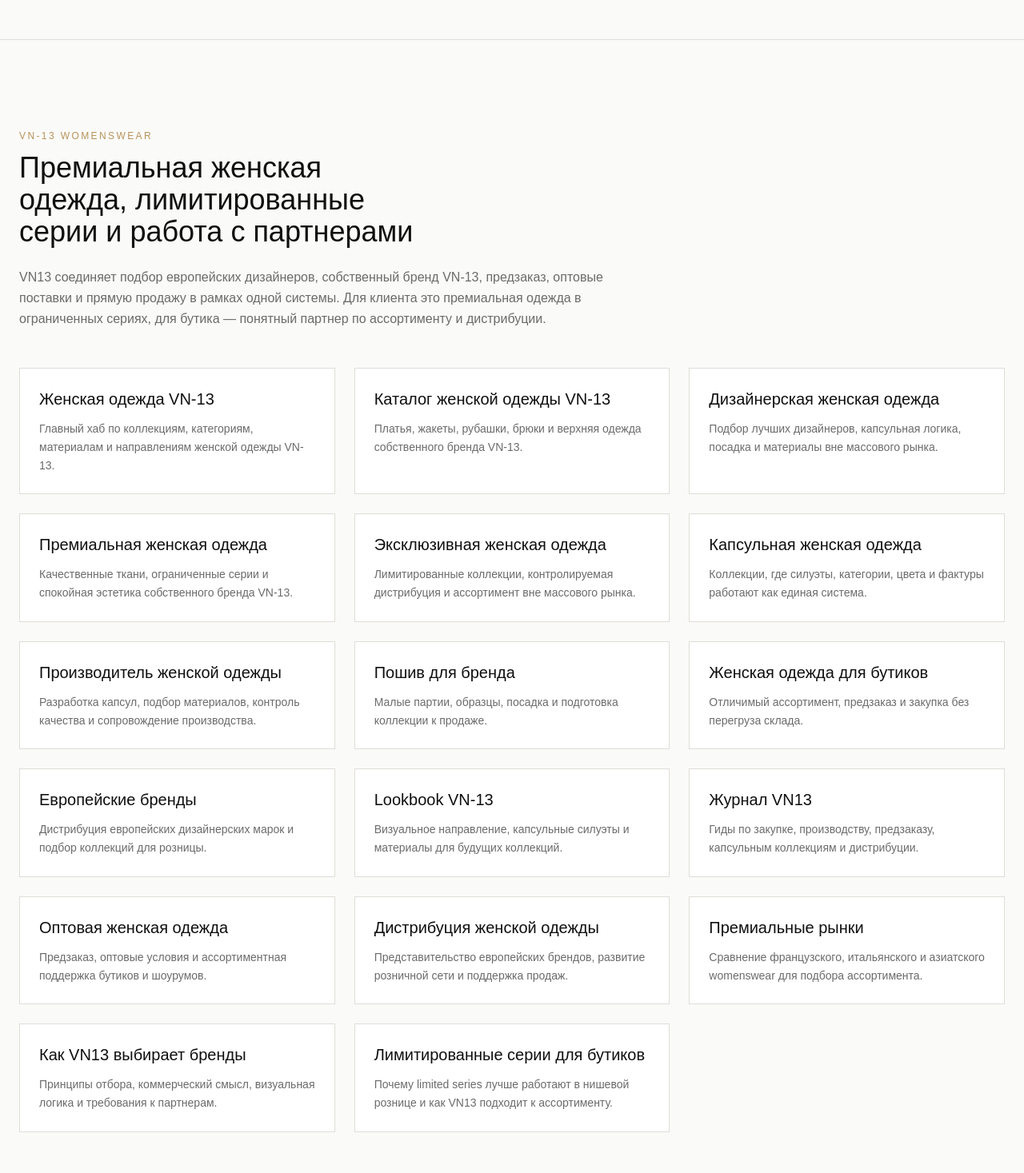
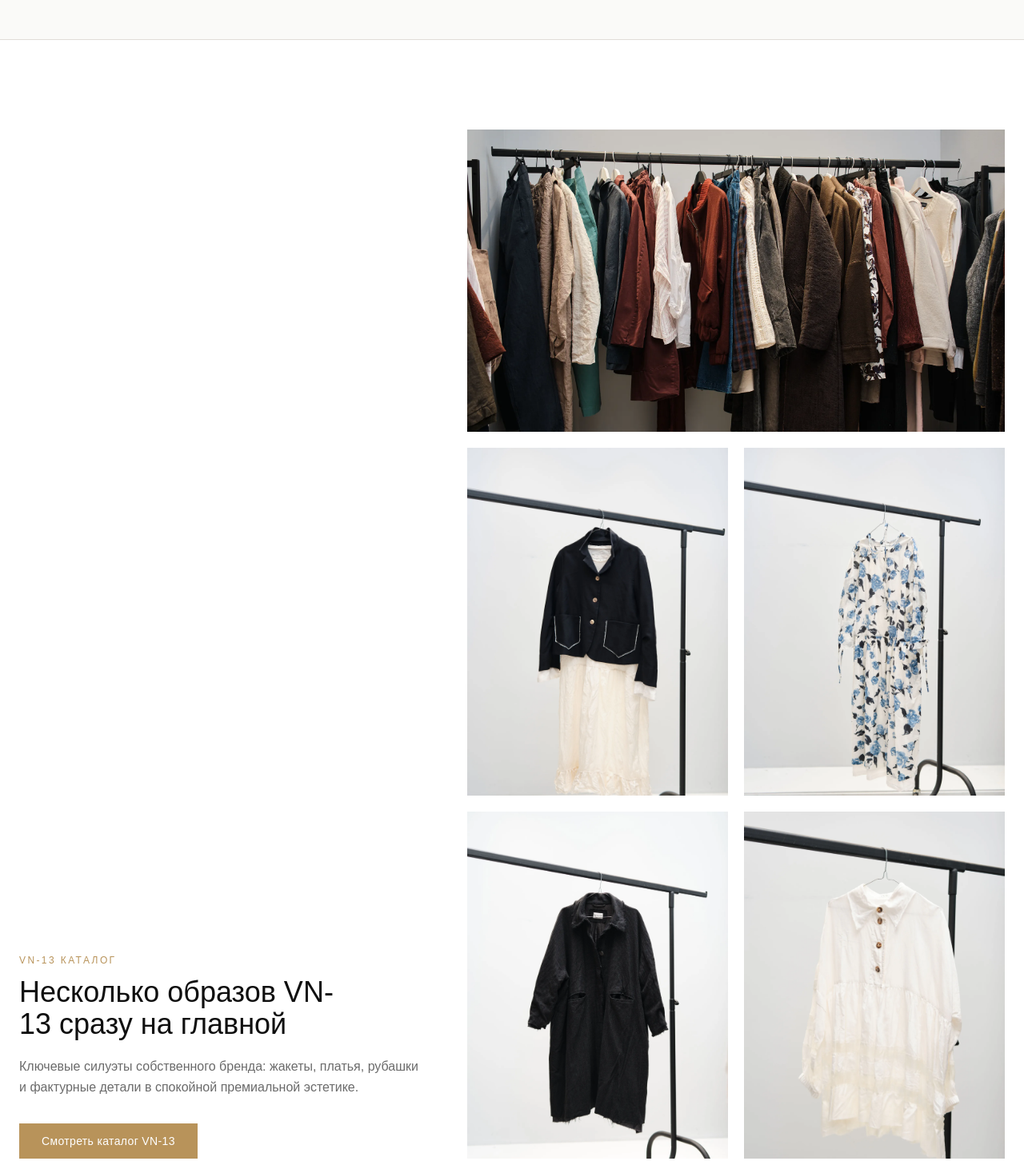
Before and after one commit to coffeeshop13/vn-13, a Next.js app: page / in a window 1280 px wide. Shown: the part 1330-2797 px from the top of the page at 80% size. Built offline with nearby package versions, Linux system fonts and the light colour scheme.

Commit message:
Add VN13 showcase to homepage

```diff
--- a/app/page.tsx
+++ b/app/page.tsx
@@ -1,6 +1,7 @@
 import Header from '@/components/Header'
 import Hero from '@/components/Hero'
 import Stats from '@/components/Stats'
+import VN13Showcase from '@/components/VN13Showcase'
 import PortfolioGrid from '@/components/PortfolioGrid'
 import SeoHub from '@/components/SeoHub'
 import CategorySeoLinks from '@/components/CategorySeoLinks'
@@ -13,6 +14,7 @@ export default function Home() {
       <Header />
       <Hero />
       <Stats />
+      <VN13Showcase />
       <SeoHub />
       <CategorySeoLinks />
       <PortfolioGrid />
--- /dev/null
+++ b/components/VN13Showcase.tsx
@@ -0,0 +1,83 @@
+'use client'
+
+import Image from 'next/image'
+import Link from 'next/link'
+import { useLanguage } from '@/lib/context/LanguageContext'
+
+const featuredLooks = [
+  {
+    src: '/brands/vn13-catalog/vn13-black-jacket-white-layered-dress.webp',
+    alt: 'VN13 black jacket with white layered dress',
+  },
+  {
+    src: '/brands/vn13-catalog/vn13-blue-floral-designer-dress.webp',
+    alt: 'VN13 blue floral designer dress',
+  },
+  {
+    src: '/brands/vn13-catalog/vn13-black-textured-designer-coat.webp',
+    alt: 'VN13 black textured designer coat',
+  },
+  {
+    src: '/brands/vn13-catalog/vn13-white-oversize-designer-shirt.webp',
+    alt: 'VN13 white oversize designer shirt',
+  },
+]
+
+export default function VN13Showcase() {
+  const { translations } = useLanguage()
+
+  return (
+    <section style={{ borderTop: '1px solid #e0ddd8', backgroundColor: '#fff' }}>
+      <div className="max-w-7xl mx-auto px-6 py-20 md:py-28">
+        <div className="grid lg:grid-cols-[1.05fr_1.4fr] gap-10 lg:gap-14 items-end">
+          <div className="max-w-xl">
+            <p className="text-xs tracking-[0.2em] uppercase mb-3" style={{ color: '#b8935a' }}>
+              {translations.vn13ShowcaseEyebrow}
+            </p>
+            <h2 className="text-3xl md:text-4xl font-light mb-5 text-balance" style={{ color: '#0f0f0f' }}>
+              {translations.vn13ShowcaseTitle}
+            </h2>
+            <p className="text-base leading-relaxed mb-8" style={{ color: '#6b6b6b' }}>
+              {translations.vn13ShowcaseDescription}
+            </p>
+            <Link
+              href="/vn-13-brand"
+              className="inline-flex items-center justify-center px-7 py-3 text-sm font-medium tracking-wide transition-colors duration-200 hover:bg-[#a07e4a]"
+              style={{ backgroundColor: '#b8935a', color: '#fff' }}
+            >
+              {translations.vn13ShowcaseButton}
+            </Link>
+          </div>
+
+          <div className="grid grid-cols-2 gap-4 sm:gap-5">
+            <Link href="/vn-13-brand" className="group col-span-2 block">
+              <div className="relative overflow-hidden bg-[#f6f2ec]" style={{ aspectRatio: '16 / 9' }}>
+                <Image
+                  src="/brands/vn13-catalog/vn13-designer-womenswear-collection.webp"
+                  alt="VN13 designer womenswear collection"
+                  fill
+                  sizes="(max-width: 1024px) 100vw, 58vw"
+                  className="object-cover transition-transform duration-500 group-hover:scale-105"
+                />
+              </div>
+            </Link>
+
+            {featuredLooks.map((look) => (
+              <Link key={look.src} href="/vn-13-brand" className="group block">
+                <div className="relative overflow-hidden bg-[#f6f2ec]" style={{ aspectRatio: '3 / 4' }}>
+                  <Image
+                    src={look.src}
+                    alt={look.alt}
+                    fill
+                    sizes="(max-width: 640px) 50vw, (max-width: 1024px) 45vw, 28vw"
+                    className="object-cover transition-transform duration-500 group-hover:scale-105"
+                  />
+                </div>
+              </Link>
+            ))}
+          </div>
+        </div>
+      </div>
+    </section>
+  )
+}
--- a/lib/translations/de.json
+++ b/lib/translations/de.json
@@ -17,6 +17,10 @@
   "statsPartners": "Partner",
   "statsCities": "Globale Städte",
   "statsRetail": "Einzelhandelspartner",
+  "vn13ShowcaseEyebrow": "VN-13 Katalog",
+  "vn13ShowcaseTitle": "Ein erster Blick auf VN-13 direkt auf der Startseite",
+  "vn13ShowcaseDescription": "Zentrale Silhouetten unserer eigenen Marke: Jacken, Kleider, Hemden und strukturierte Details in einer ruhigen Premium-Aesthetik.",
+  "vn13ShowcaseButton": "VN-13 Katalog ansehen",
   "portfolioTitle": "Portfolio",
   "portfolioSubtitle": "Unser Portfolio",
   "filterAll": "Alle",
--- a/lib/translations/en.json
+++ b/lib/translations/en.json
@@ -17,6 +17,10 @@
   "statsPartners": "Partners",
   "statsCities": "Global Cities",
   "statsRetail": "Retail Partners",
+  "vn13ShowcaseEyebrow": "VN-13 catalog",
+  "vn13ShowcaseTitle": "A first look at VN-13 on the homepage",
+  "vn13ShowcaseDescription": "Key silhouettes from our own label: jackets, dresses, shirts, and textured details in a calm premium aesthetic.",
+  "vn13ShowcaseButton": "View the VN-13 catalog",
   "portfolioTitle": "Portfolio",
   "portfolioSubtitle": "Our Portfolio",
   "filterAll": "All",
--- a/lib/translations/fr.json
+++ b/lib/translations/fr.json
@@ -17,6 +17,10 @@
   "statsPartners": "Partenaires",
   "statsCities": "Villes Mondiales",
   "statsRetail": "Partenaires de Détail",
+  "vn13ShowcaseEyebrow": "Catalogue VN-13",
+  "vn13ShowcaseTitle": "Un premier aperçu de VN-13 sur la page d'accueil",
+  "vn13ShowcaseDescription": "Les silhouettes clés de notre marque: vestes, robes, chemises et détails texturés dans une esthétique premium et calme.",
+  "vn13ShowcaseButton": "Voir le catalogue VN-13",
   "portfolioTitle": "Portfolio",
   "portfolioSubtitle": "Notre Portfolio",
   "filterAll": "Tous",
--- a/lib/translations/it.json
+++ b/lib/translations/it.json
@@ -17,6 +17,10 @@
   "statsPartners": "Partner",
   "statsCities": "Città Globali",
   "statsRetail": "Partner Retail",
+  "vn13ShowcaseEyebrow": "Catalogo VN-13",
+  "vn13ShowcaseTitle": "Un primo sguardo a VN-13 in homepage",
+  "vn13ShowcaseDescription": "Le silhouette chiave del nostro brand: giacche, abiti, camicie e dettagli materici in un'estetica premium e sobria.",
+  "vn13ShowcaseButton": "Vedi il catalogo VN-13",
   "portfolioTitle": "Portfolio",
   "portfolioSubtitle": "Il Nostro Portfolio",
   "filterAll": "Tutti",
--- a/lib/translations/ru.json
+++ b/lib/translations/ru.json
@@ -17,6 +17,10 @@
   "statsPartners": "Партнеров",
   "statsCities": "Крупных городов",
   "statsRetail": "Розничных партнеров",
+  "vn13ShowcaseEyebrow": "VN-13 каталог",
+  "vn13ShowcaseTitle": "Несколько образов VN-13 сразу на главной",
+  "vn13ShowcaseDescription": "Ключевые силуэты собственного бренда: жакеты, платья, рубашки и фактурные детали в спокойной премиальной эстетике.",
+  "vn13ShowcaseButton": "Смотреть каталог VN-13",
   "portfolioTitle": "Портфолио",
   "portfolioSubtitle": "Наше Портфолио",
   "filterAll": "Все",
```
